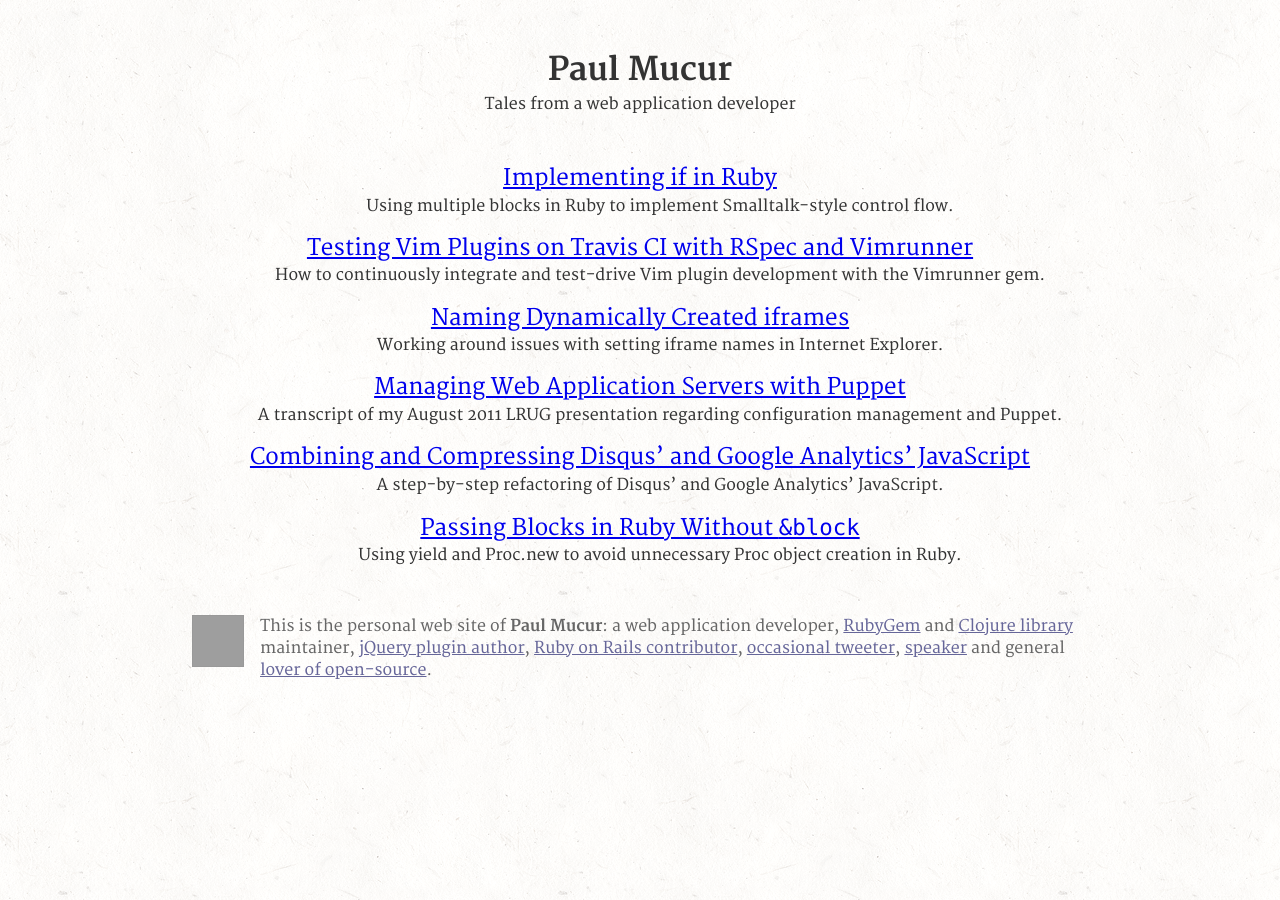
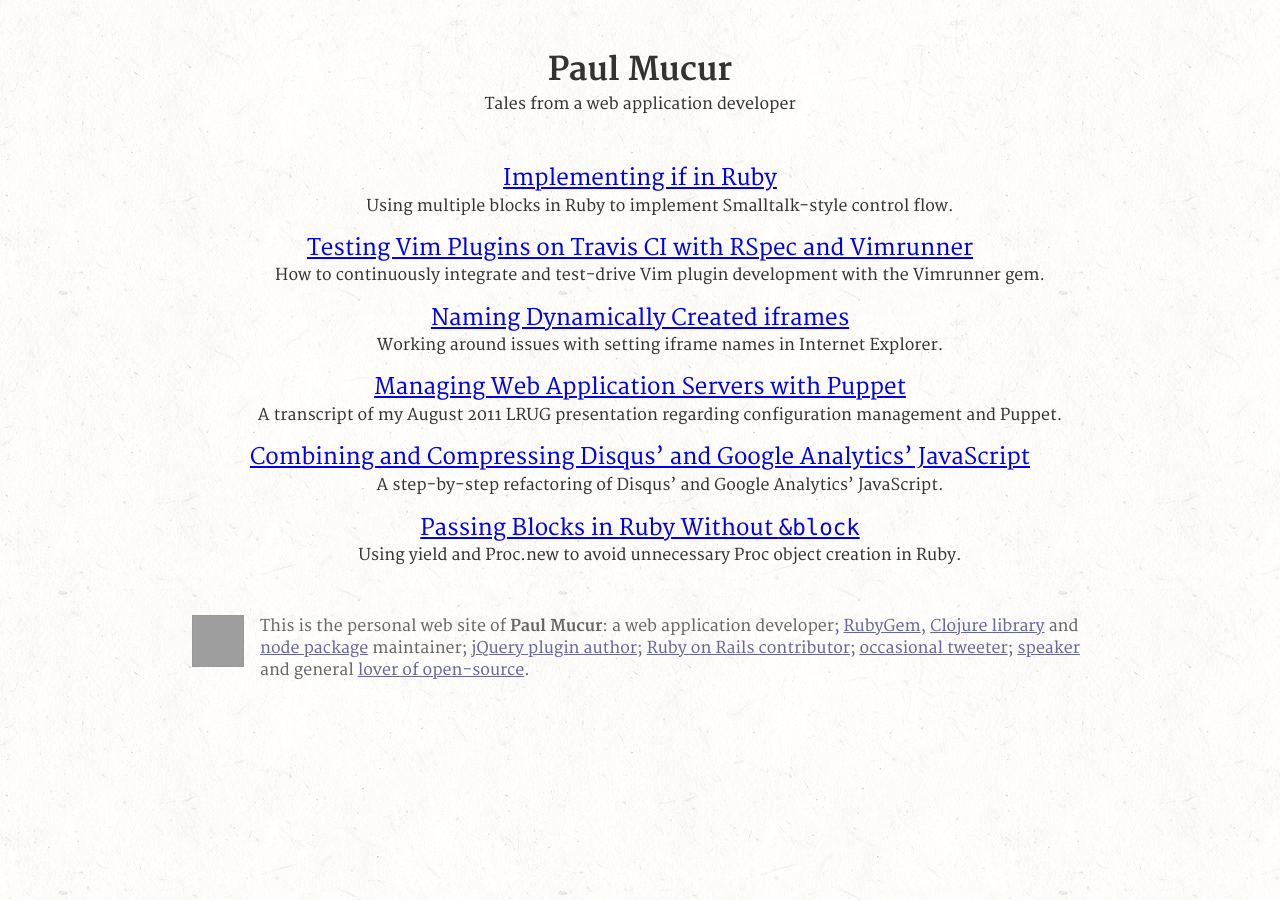
Before and after one commit to mudge/mudge.github.com, a Jekyll site: the page built from index.html, in a window 1280 px wide. Built offline with Jekyll 4.4.1, drawn with Linux system fonts in a browser that asks for light colours; Markdown is read by kramdown in place of the engine named in the settings; grey boxes are pictures that could not be loaded.

Commit message:
Add link to pacta.

```diff
--- a/_includes/footer.html
+++ b/_includes/footer.html
@@ -1 +1 @@
-<footer><img src=//gravatar.com/avatar/beb7f5dd655d8b8e9093ef4fc5e59b6e?s=50 width=50 height=50>This is the personal web site of <strong>Paul Mucur</strong>: a web application developer, <a href=//rubygems.org/gems/re2>RubyGem</a> and <a href=//clojars.org/riveted>Clojure library</a> maintainer, <a href=//github.com/mudge/jquery_example>jQuery plugin author</a>, <a href=//contributors.rubyonrails.org/contributors/paul-mucur/commits>Ruby on Rails contributor</a>, <a href=//twitter.com/mudge>occasional tweeter</a>, <a href=//lanyrd.com/profile/mudge/>speaker</a> and general <a href=//github.com/mudge>lover of open-source</a>.</footer>
+<footer><img src=//gravatar.com/avatar/beb7f5dd655d8b8e9093ef4fc5e59b6e?s=50 width=50 height=50>This is the personal web site of <strong>Paul Mucur</strong>: a web application developer; <a href=//rubygems.org/gems/re2>RubyGem</a>, <a href=//clojars.org/riveted>Clojure library</a> and <a href=//npmjs.org/package/pacta>node package</a> maintainer; <a href=//github.com/mudge/jquery_example>jQuery plugin author</a>; <a href=//contributors.rubyonrails.org/contributors/paul-mucur/commits>Ruby on Rails contributor</a>; <a href=//twitter.com/mudge>occasional tweeter</a>; <a href=//lanyrd.com/profile/mudge/>speaker</a> and general <a href=//github.com/mudge>lover of open-source</a>.</footer>
```
